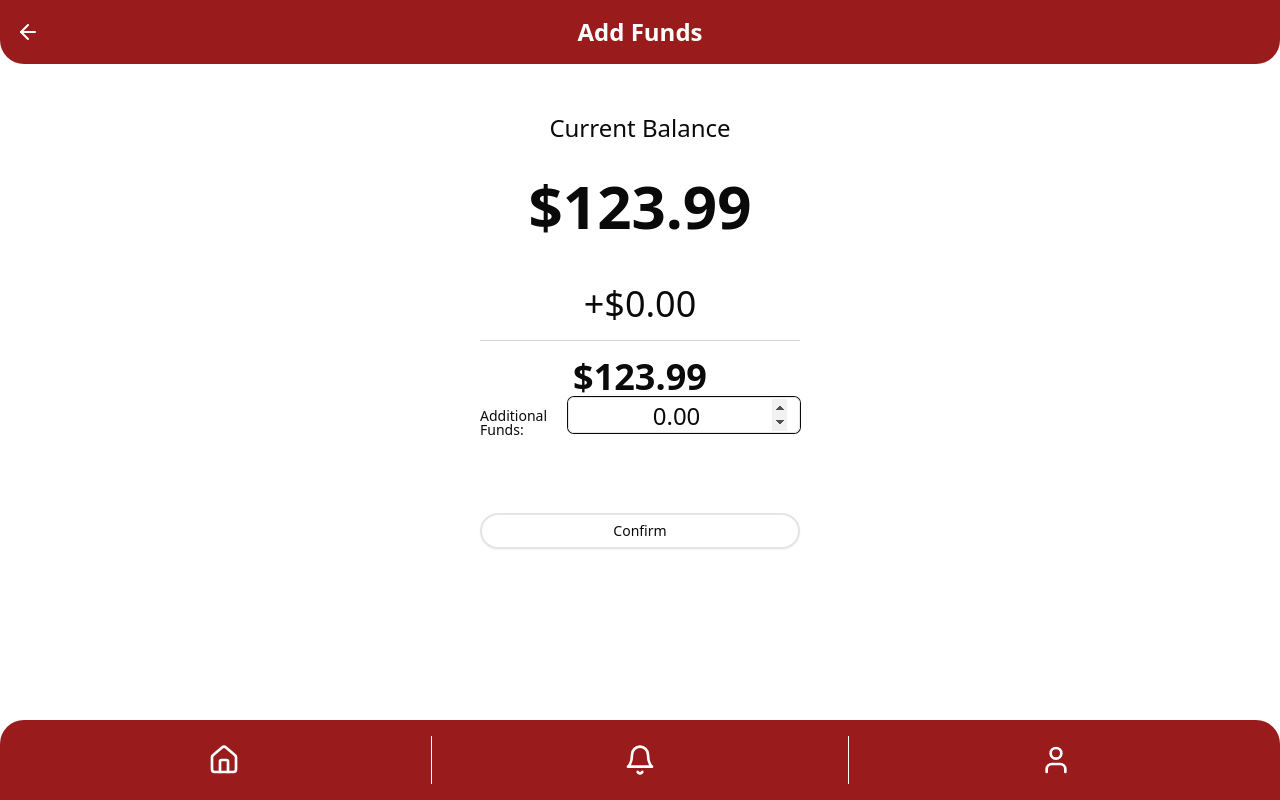
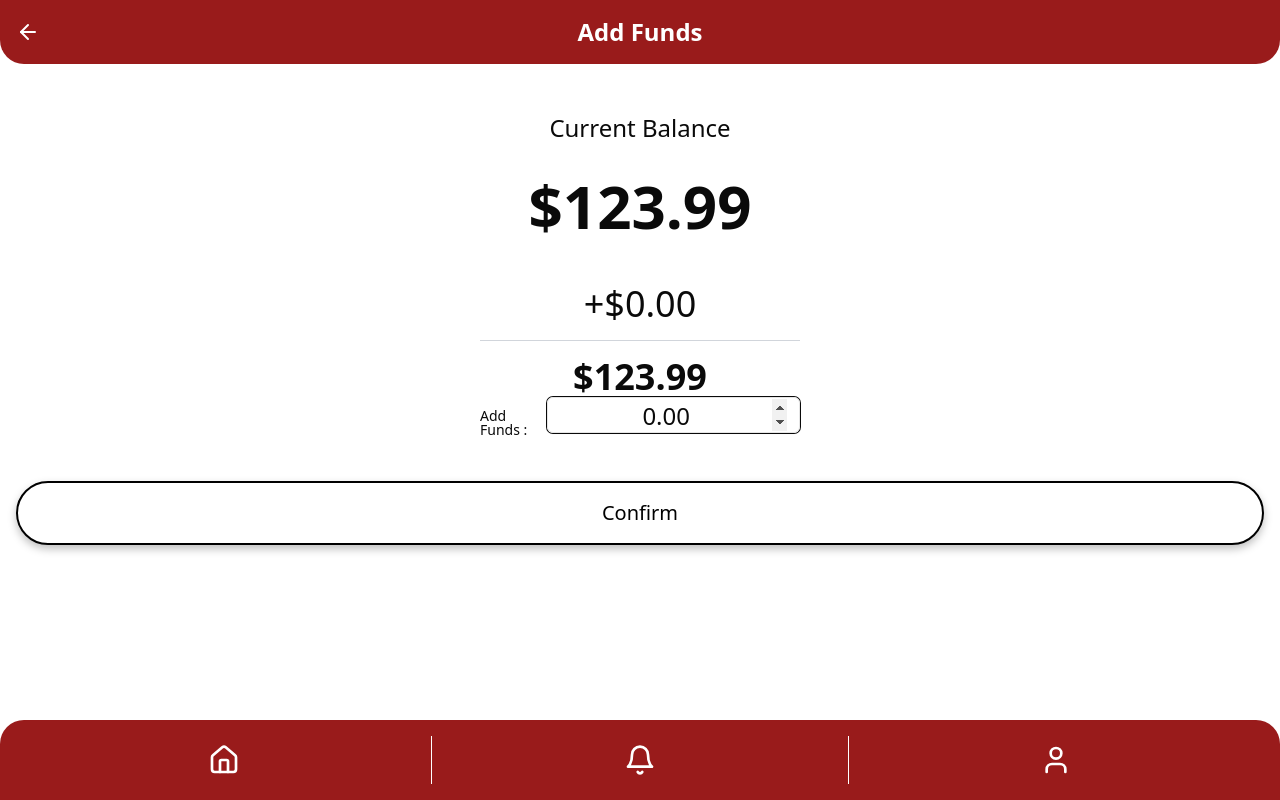
Before and after one commit to CSIS-672-Student-Service-Center-Team/student-service-center, a Next.js app in the folder app/ssc/: page /balance in a window 1280 px wide. Both pictures are taken after a click on the button "Add Funds". Built offline with nearby package versions, Linux system fonts and the light colour scheme.

Commit message:
Can now add balance to card in shallow implementation

```diff
--- a/app/ssc/src/pages/balance/index.tsx
+++ b/app/ssc/src/pages/balance/index.tsx
@@ -1,23 +1,21 @@
 'use client'
 
 import React, { useState, useEffect, useRef } from 'react'
-import { Button } from "@/components/ui/button"
 import { Input } from "@/components/ui/input"
-import { ArrowLeft } from "lucide-react"
 import { useRouter } from "next/router"
 import Header from "@/components/ui/pageHeader"
 import NavBar from "@/components/ui/navBar"
 import { Label } from '@/components/ui/label'
-import { SelectValue } from '@radix-ui/react-select'
-import { format } from 'util'
+
+import ActionButton from '@/components/ui/actionButton'
 
 export default function BalanceView() {
 	const router = useRouter()
+	const type = "balance" //	For routing
 	const [displayBalance, setDisplayBalance] = useState(0)
 	const [isAddingFunds, setIsAddingFunds] = useState(false)
 	const [additionalFunds, setAdditionalFunds] = useState("0.00")
 	const [inputLastKey, setInputLastKey] = useState("0")
-	const [inputIsFocused, setInputIsFocused] = useState(false)
 	const targetBalance = 123.99
 	const inputRef = useRef<HTMLInputElement>(null)
 
@@ -71,10 +69,7 @@ export default function BalanceView() {
 	}
 
 	const handleConfirmAddFunds = () => {
-		const newBalance = displayBalance + parseFloat(additionalFunds || '0')
-		animateBalance(displayBalance, newBalance)
-		setIsAddingFunds(false)
-		setAdditionalFunds("0.00")
+		router.push(`/checkout?price=${additionalFunds}&type=${type}`);
 	}
 
 	return (
@@ -94,12 +89,14 @@ export default function BalanceView() {
 					<div className="flex flex-col items-center w-full max-w-xs mb-8 transition-all duration-500 ease-in-out">
 						<div className="text-4xl mb-4">+${parseFloat(additionalFunds).toFixed(2)}</div>
 						<div className="w-full h-px bg-gray-300 mb-4"></div>
-						<div className="text-4xl font-bold">
+						<div className='flex items-center space-x-2'>
+							<div className="text-4xl font-bold">
 							${(displayBalance + parseFloat(additionalFunds || '0')).toFixed(2)}
+							</div>
 						</div>
 						<div className="flex items-center space-x-2">
-							<Label htmlFor="userInputFunds" className='font-medium'>
-								Additional Funds:
+							<Label htmlFor="userInputFunds" className='font-large'>
+								Add Funds :
 							</Label>
 							<Input
 								id="userInputFunds"
@@ -116,13 +113,11 @@ export default function BalanceView() {
 						</div>
 					</div>
 				)}
-				<Button
-					variant="outline"
-					className={`w-full max-w-xs rounded-full border-2 transition-all duration-500 ease-in-out ${isAddingFunds ? 'mt-8' : ''}`}
-					onClick={isAddingFunds ? handleConfirmAddFunds : handleAddFunds}
+				<ActionButton
+				onClick={isAddingFunds ? handleConfirmAddFunds : handleAddFunds}
+				label = {isAddingFunds ? 'Confirm' : 'Add Funds'}
 				>
-					{isAddingFunds ? 'Confirm' : 'Add Funds'}
-				</Button>
+				</ActionButton>
 			</main>
 
 			<NavBar />
```
